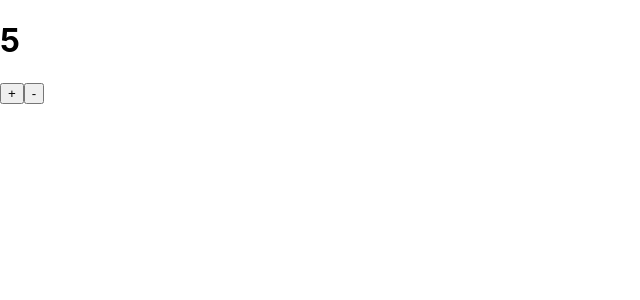
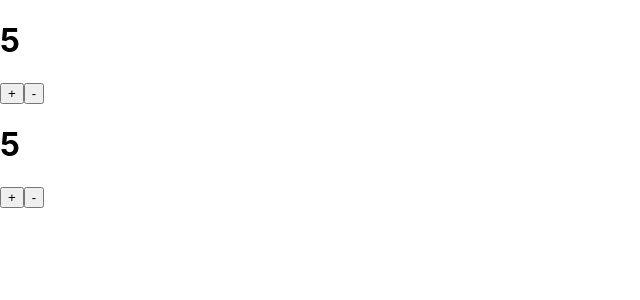
Before and after one commit to coderoadpl/frontend--react-hook-and-context--task-8, a React (Create React App) app: page / in a window 1280 px wide. Shown: the top 300 px of the page, without its empty margins (0-640 px from the left). Built offline with nearby package versions, Linux system fonts and the light colour scheme.

Commit message:
`CounterClass` component added

```diff
--- a/src/App.js
+++ b/src/App.js
@@ -1,11 +1,13 @@
 import React from 'react'
 
 import Counter from './Counter'
+import CounterClass from './CounterClass'
 
 export const App = () => {
   return (
     <div>
       <Counter />
+      <CounterClass />
     </div>
   )
 }
--- /dev/null
+++ b/src/CounterClass.js
@@ -0,0 +1,35 @@
+import React from 'react'
+
+export class CounterClass extends React.Component {
+  state = {
+    number: 5
+  }
+
+  setNumber = (newNumber) => {
+    this.setState(() => ({ number: newNumber }))
+  }
+
+  render () {
+    const { number } = this.state
+
+    return (
+      <>
+        <h1>
+          {number}
+        </h1>
+        <button
+          onClick={() => this.setNumber(number + 1)}
+        >
+          +
+        </button>
+        <button
+          onClick={() => this.setNumber(number - 1)}
+        >
+          -
+        </button>
+      </>
+    )
+  }
+}
+
+export default CounterClass
```
